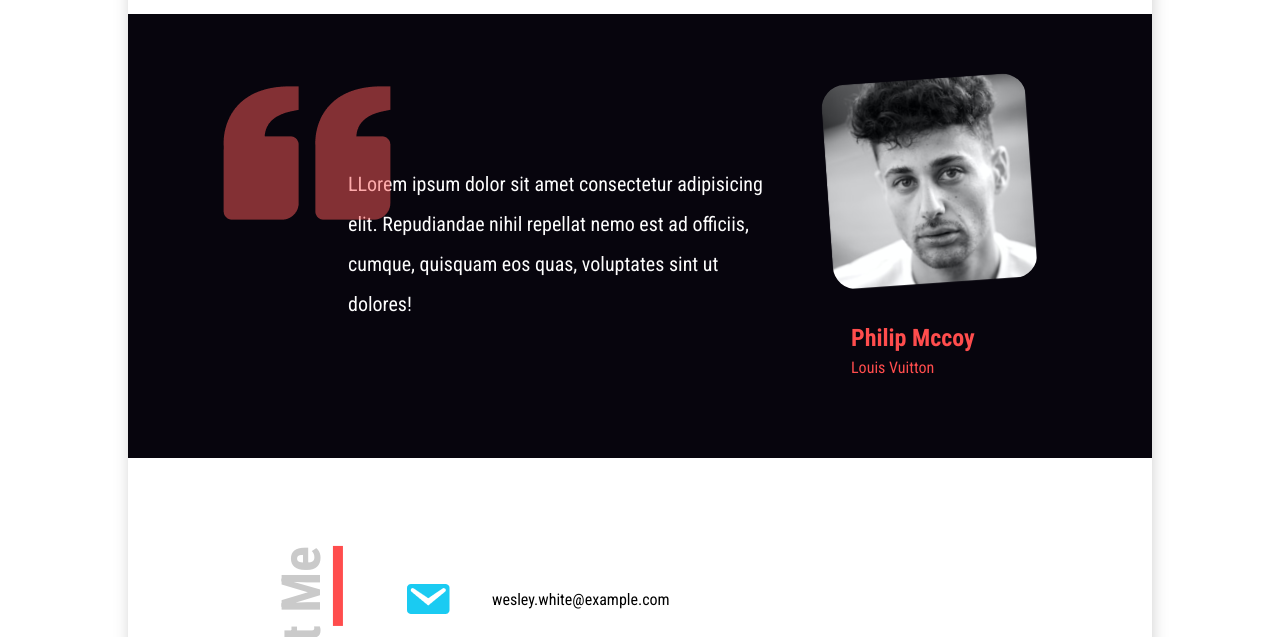
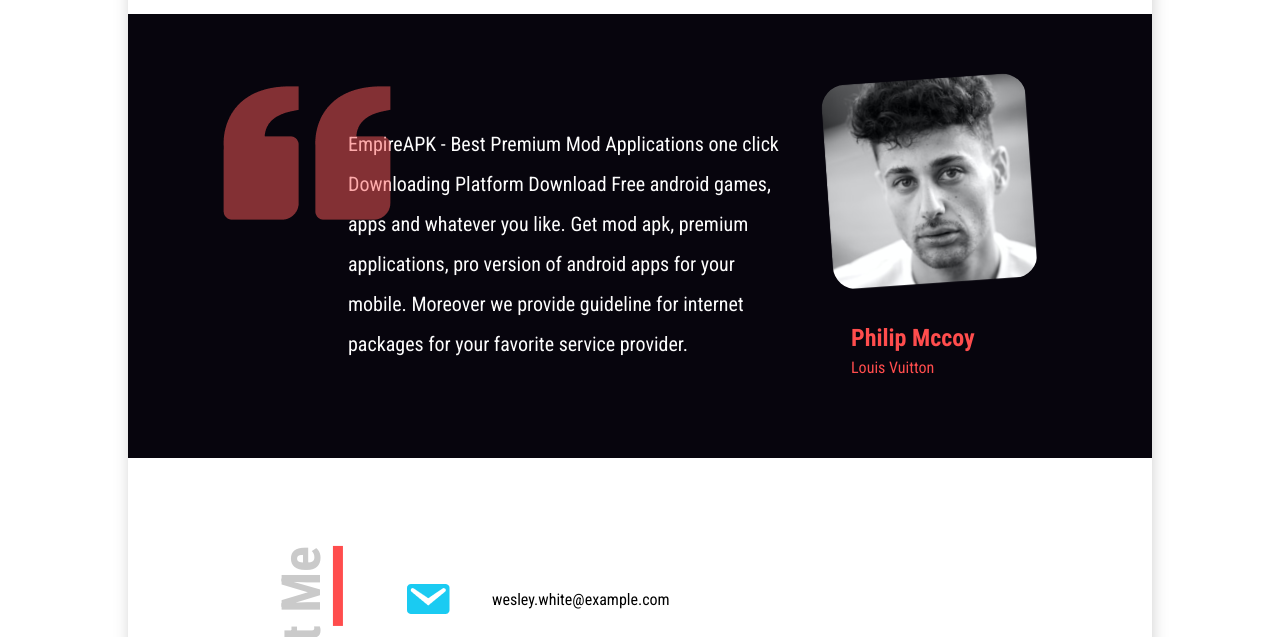
Before and after one commit to myapkmirror/Gamezone, a plain HTML site: page index.html in a window 1280 px wide. Shown: the part 2800-3437 px from the top of the page. Drawn offline with nearby package versions, Linux system fonts and the light colour scheme.

Commit message:
Update index.html

```diff
--- a/index.html
+++ b/index.html
@@ -104,7 +104,7 @@
             Netflix can be an American picture streaming assistance, common in greater than 130 nations globally.  Their services are currently rated the planet's leading within the area of television and film apps.  Provides enormous picture stores using higher quality and entire copyright.  You may utilize Netflix onto quite a few programs, by the state internet site into this cellphone program, and have even a television variant.
 Watch movies without limits
 Consequently, the Netflix program provides you unique added advantages.  You may see any film or tv program you would like to see.  Only a device using an online connection plus a Netflix accounts is possible to watch because many episodes have unlimited pictures since you prefer.  Besides, you are going to get notifications of fresh episodes of one's favorite pictures.  The attacks will undoubtedly soon likely probably be upgraded regularly as well as fast.
-Is there any [Netflix mod](https://https://www.empireapk.com/)?
+Is there any Netflix mod?
               </p>
           </p>
 After installing the Netflix mod apk document, head to Android configurations  Safety.  Now, go to the download folder and then click the Netflix Mod APK document to initiate the setup.  To see Netflix articles, open up the Netflix Mod, which you just installed onto your smartphone.  Love!
@@ -150,9 +150,8 @@ Netflix Mod APK also owns the element of sub-titles provided throughout every di
       <section class="testimonials-section">
         <img class="quote-icon" src="images/quote-icon.png" alt="" />
         <p class="testimonial-text">
-          LLorem ipsum dolor sit amet consectetur adipisicing elit. Repudiandae
-          nihil repellat nemo est ad officiis, cumque, quisquam eos quas,
-          voluptates sint ut dolores!
+         EmpireAPK - Best Premium Mod Applications one click Downloading Platform
+Download Free android games, apps and whatever you like. Get mod apk, premium applications, pro version of android apps for your mobile. Moreover we provide guideline for internet packages for your favorite service provider.
         </p>
 
         <div class="says">
```
